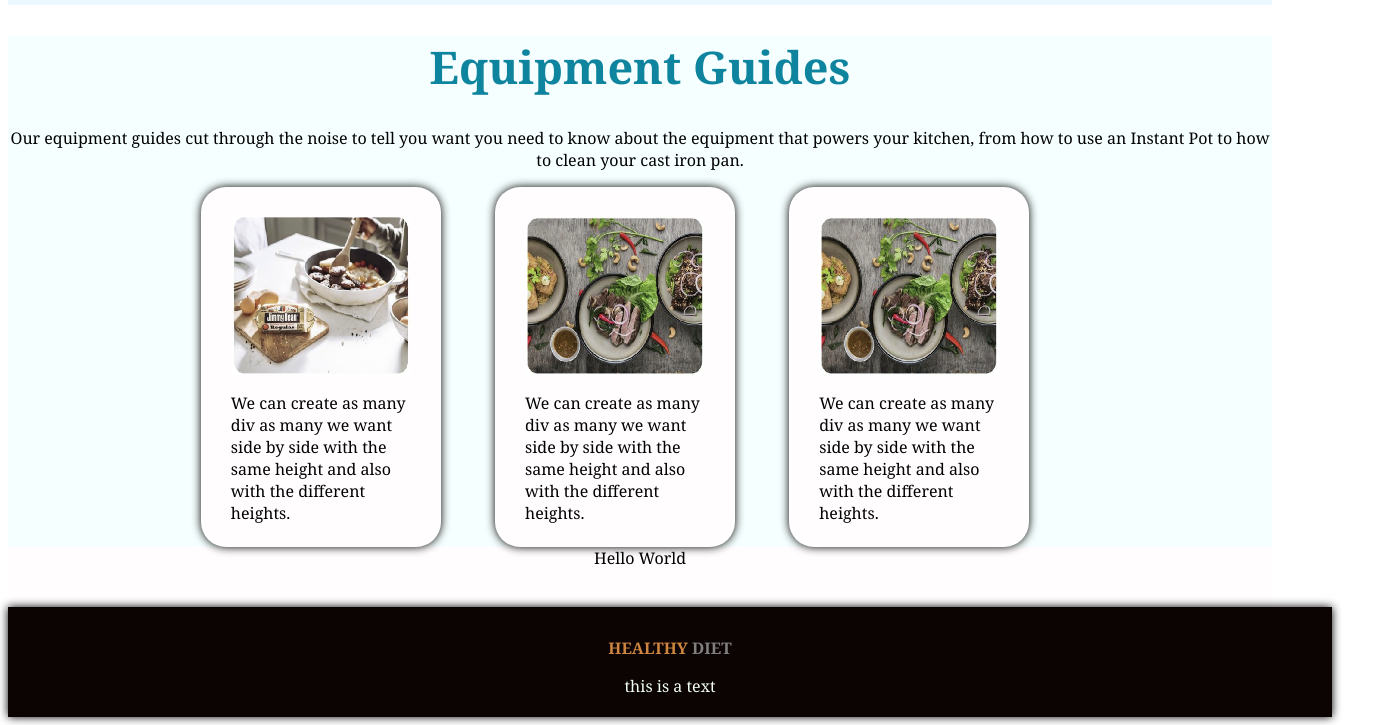
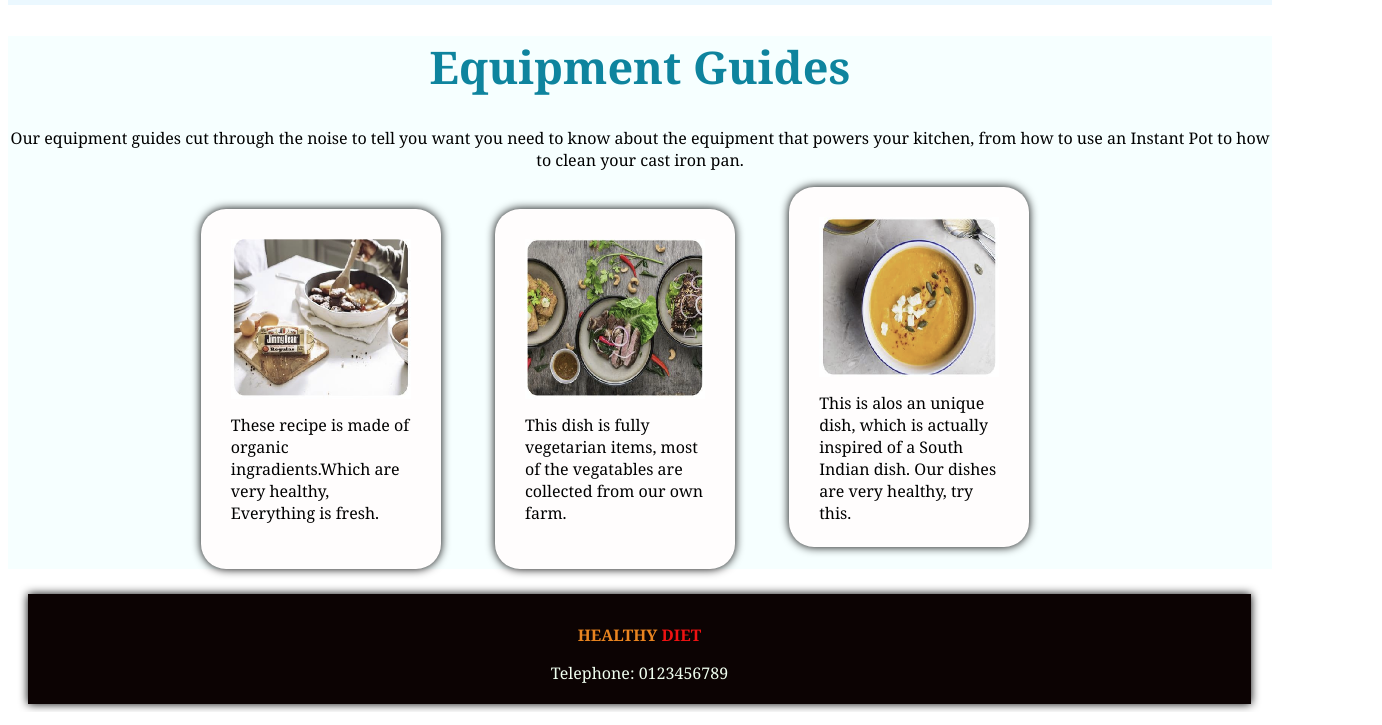
Before and after one commit to sajibkroy/My-Food-blog, a plain HTML site: page index.html in a window 1280 px wide. Shown: the part 1399-2124 px from the top of the page, 1382 px wide, since content can reach past the window. Drawn offline with Linux system fonts and the light colour scheme.

Commit message:
finally done

```diff
--- a/Style.css
+++ b/Style.css
@@ -86,9 +86,11 @@ section {
 
 #footer {
     display: inline-block;
-    width: 100%;
+    width: 92%;
     height: 50px;
-    margin-right: 50px;
+    margin-right: 20px;
+    margin-left: 20px;
+    margin-top: 25px;
     background-color: rgb(12, 3, 3);
     padding: 30px;
     padding-right: 30px;
--- a/index.html
+++ b/index.html
@@ -53,9 +53,8 @@
                     <div style="text-align: center; margin-bottom: 10px"><img src="images/female/img1.png" alt=""
                             width="180" height="160" ;>
                     </div>
-                    <div style="text-align: left;">We can create as many div as many we want side by
-                        side with the same height and also with the
-                        different heights.
+                    <div style="text-align: left;">These recipe is made of organic ingradients.Which are very healthy,
+                        Everything is fresh.
                     </div>
                 </div>
 
@@ -63,36 +62,28 @@
                     <div style="text-align: center; margin-bottom: 10px"><img src="images/female/img2.png" alt=""
                             width="180" height="160">
                     </div>
-                    <div style="text-align: left;">We can create as many div as many we want side by
-                        side with the same height and also with the
-                        different heights.
-                    </div>
+                    <div style="text-align: left;">This dish is fully vegetarian items, most of the vegatables are
+                        collected from our own farm. </div>
                 </div>
 
 
                 <div id="left">
-                    <div style="text-align: center; margin-bottom: 10px"><img src="images/female/img2.png" alt=""
+                    <div style="text-align: center; margin-bottom: 10px"><img src="images/female/img3.png" alt=""
                             width="180" height="160">
                     </div>
-                    <div style="text-align: left;">We can create as many div as many we want side by
-                        side with the same height and also with the
-                        different heights.
-                    </div>
+                    <div style="text-align: left;">This is alos an unique dish, which is actually inspired of a South
+                        Indian dish. Our dishes are very healthy, try this. </div>
                 </div>
             </div>
         </div>
+
+    </div>
+    <div id="footer">
         <div style="text-align: center;">
-            <div id="bottom">
-                Hello World
-
-            </div>
+            <b style="color:rgb(233, 132, 32)" ;>HEALTHY</b> <b style="color:#ee1212" ;>DIET</b>
+            <p style="color: honeydew;"> Telephone: 0123456789</p>
         </div>
-        <div id="footer">
-            <div style="text-align: center;">
-                <b style="color:peru" ;>HEALTHY</b> <b style="color:gray" ;>DIET</b>
-                <p style="color: honeydew;"> this is a text</p>
-            </div>
-        </div>
+    </div>
 
 
 </body>
```
